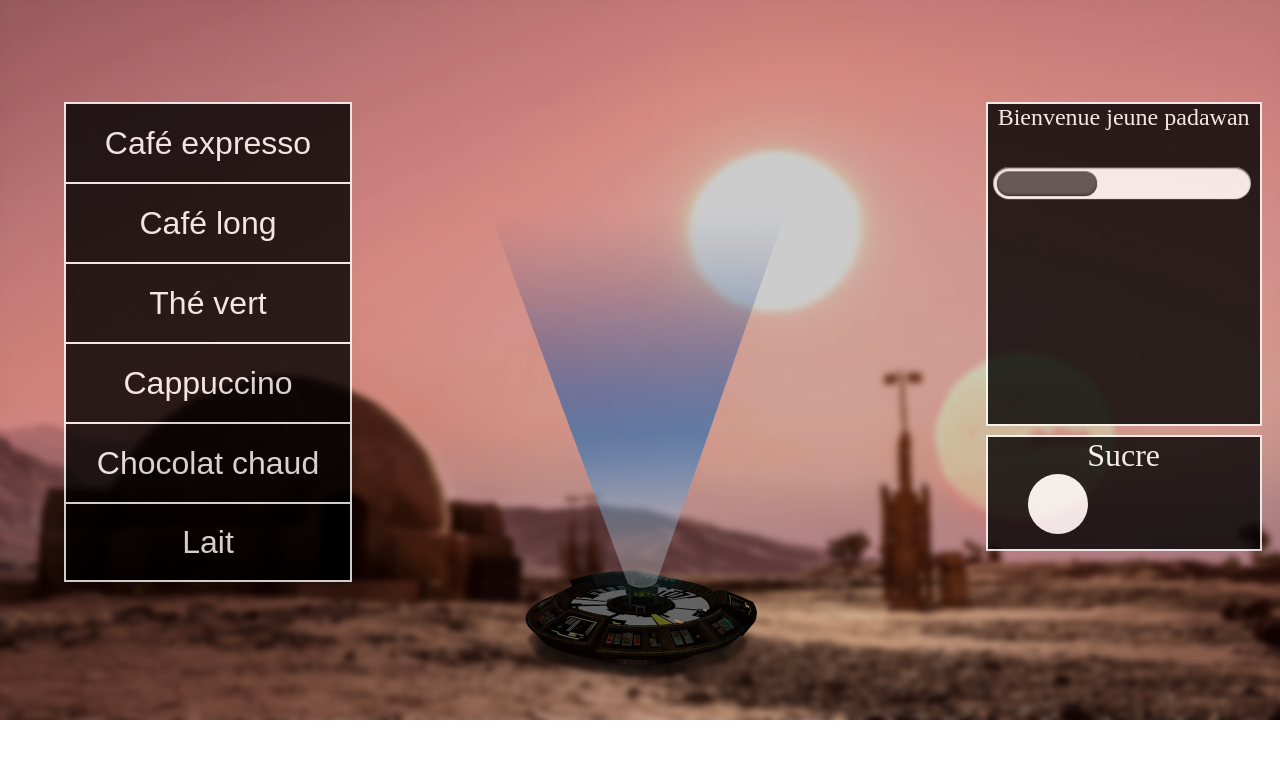
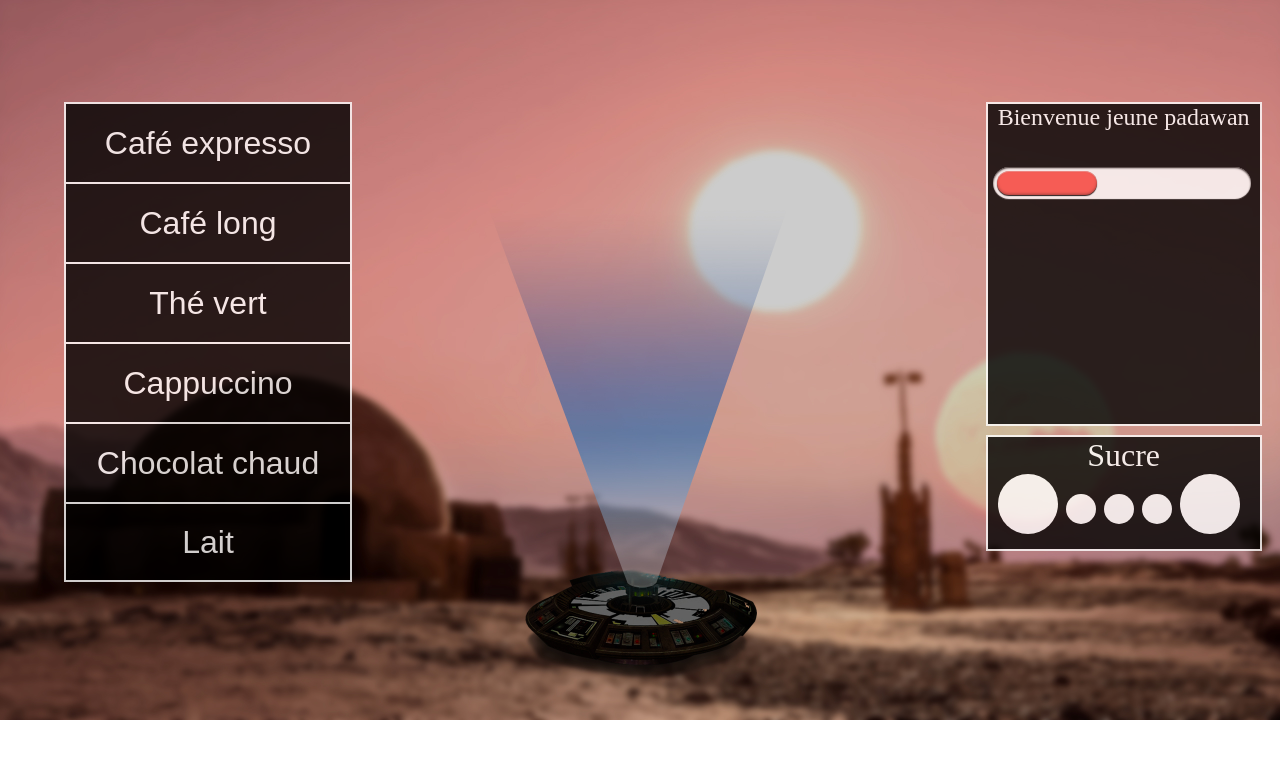
Before and after one commit to alex-smg/Machine-Cafe, a plain HTML site: page index.html in a window 1280 px wide. Drawn offline with Linux system fonts and the light colour scheme.

Commit message:
cercle sucre
cercle sucre

```diff
--- a/css/style.css
+++ b/css/style.css
@@ -41,7 +41,7 @@ html{
     position: absolute;
     width: 100px;
     height: 24px;
-    background: #4c4c4c;
+    background: #FF5049;
     border-radius: 12px;
     box-shadow: inset 0 1px 0 rgba(255, 255, 255, 0.3), inset 0 -1px 3px rgba(0, 0, 0, 0.4), 0 1px 1px #000;
 }
@@ -83,8 +83,49 @@ html{
     font-size: 2rem;
 }
 
+.cercles{
+    position: absolute;
+    height: 50px;
+}
+
 #cercle1 {
-    margin-left: 40px;
+    margin-left: 10px;
+    display: inline-block;
+    width: 60px;
+    height: 60px;
+    border-radius: 50px;
+    background: #ffffff;
+}
+
+#cercle2 {
+    margin-bottom: 10px;
+    display: inline-block;
+    width: 30px;
+    height: 30px;
+    border-radius: 50px;
+    background: #ffffff;
+}
+
+#cercle3 {
+    margin-bottom: 10px;
+    display: inline-block;
+    width: 30px;
+    height: 30px;
+    border-radius: 50px;
+    background: #ffffff;
+}
+
+#cercle4 {
+    margin-bottom: 10px;
+    display: inline-block;
+    width: 30px;
+    height: 30px;
+    border-radius: 50px;
+    background: #ffffff;
+}
+
+#cercle5 {
+    display: inline-block;
     width: 60px;
     height: 60px;
     border-radius: 50px;
--- a/index.html
+++ b/index.html
@@ -17,7 +17,13 @@
     </div>
     <div class="sucre">
         Sucre
-        <div id="cercle1"></div>
+        <div class="cercles">
+            <div id="cercle1"></div>
+            <div id="cercle2"></div>
+            <div id="cercle3"></div>
+            <div id="cercle4"></div>
+            <div id="cercle5"></div>
+        </div>
     </div>
     <div class="container">
         <button class="cofee1">
```
